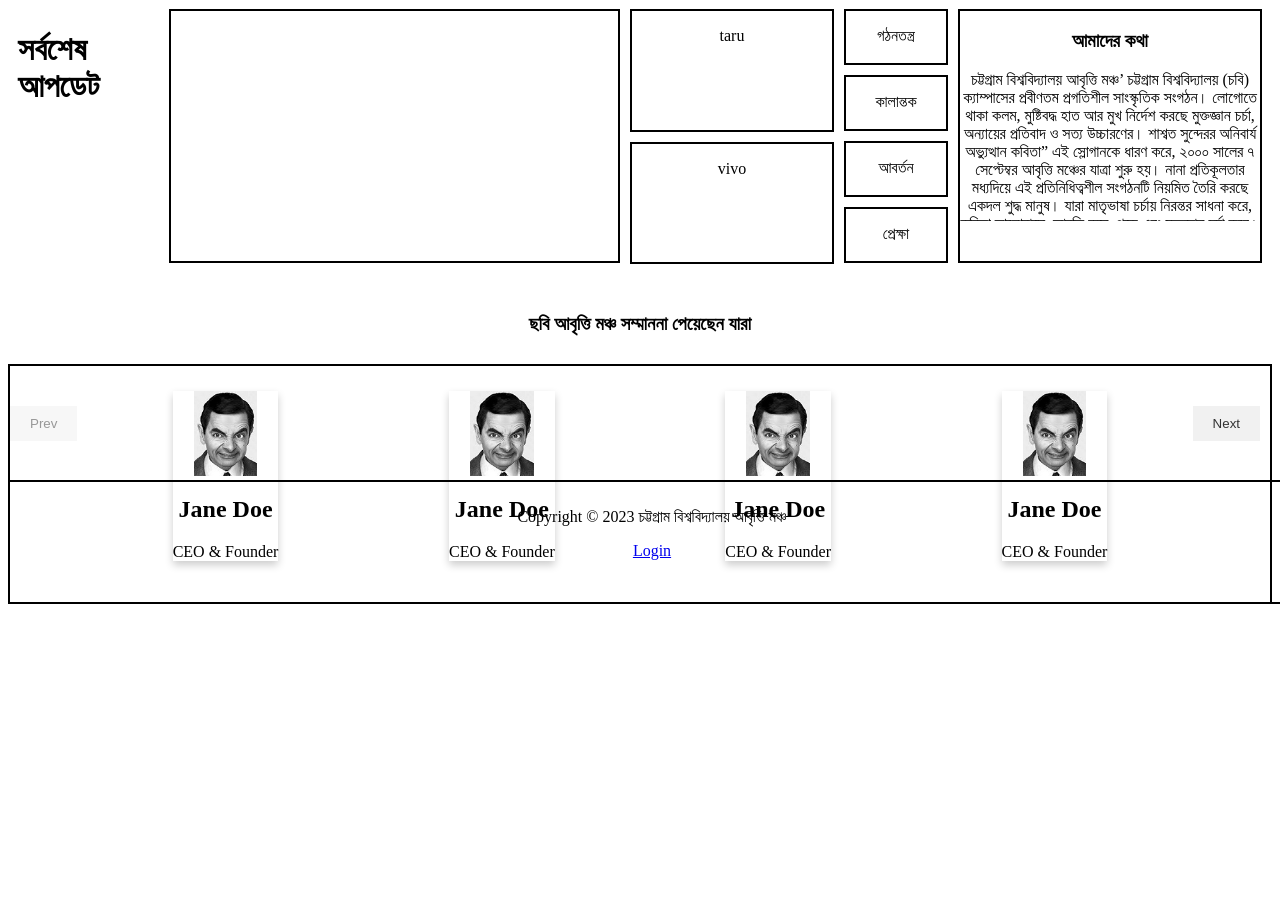
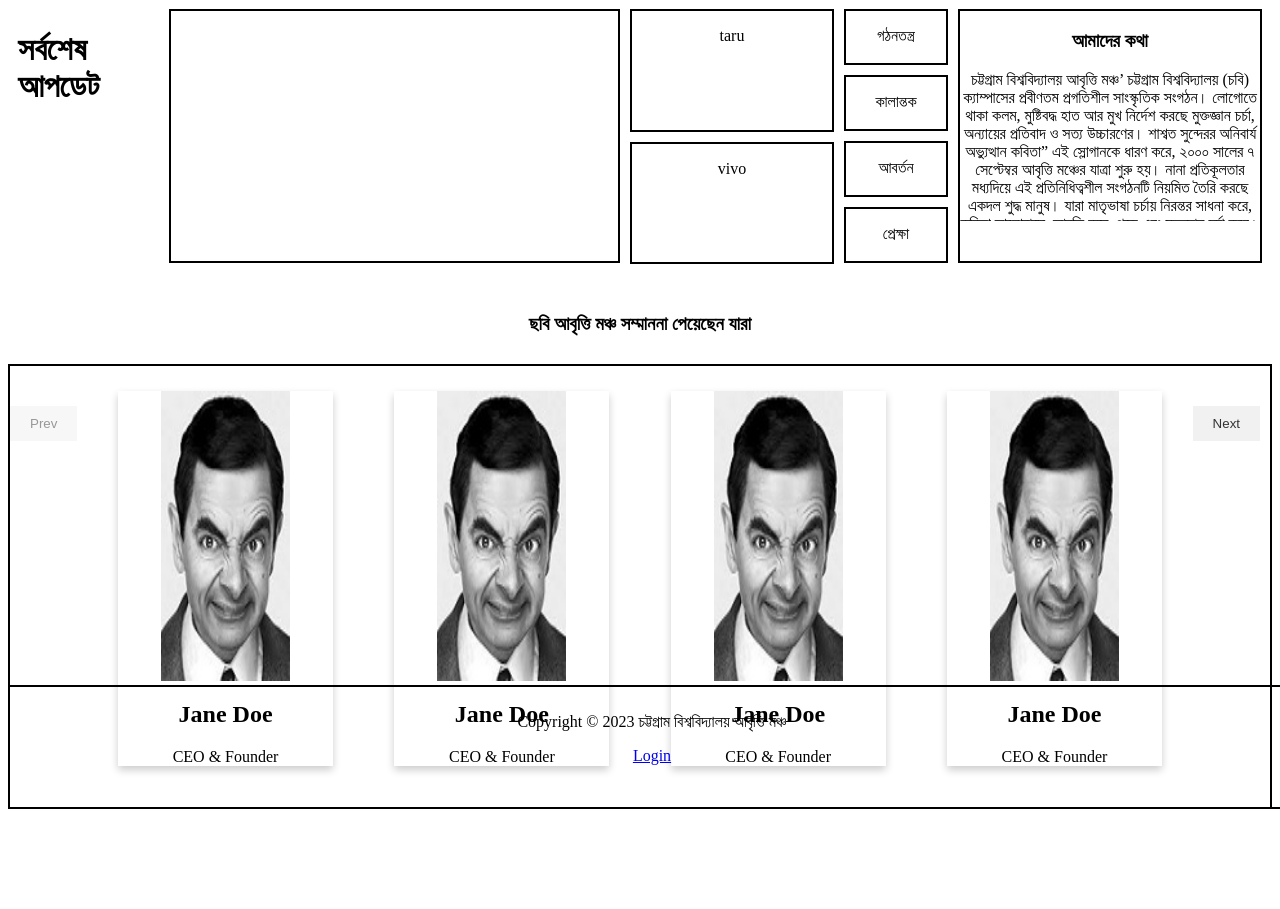
Before and after one commit to 011192059/CU-NEW_U2, a PHP site: page /edit.php in a window 1280 px wide. Shown: the part 566-1475 px from the top of the page. Before the commit the page ends 1170 px from the top, so only its background shows below. Run offline with PHP 8.4, Linux system fonts and the light colour scheme; data comes from the database, SQL or seed files in the repository.

Commit message:
image size fixed

```diff
--- a/style2.css
+++ b/style2.css
@@ -271,8 +271,7 @@
     margin-left: auto;
     margin-right: auto;
     width: 60%;
-
-
+    height: 290px;
   }
 
   .nav {
```
